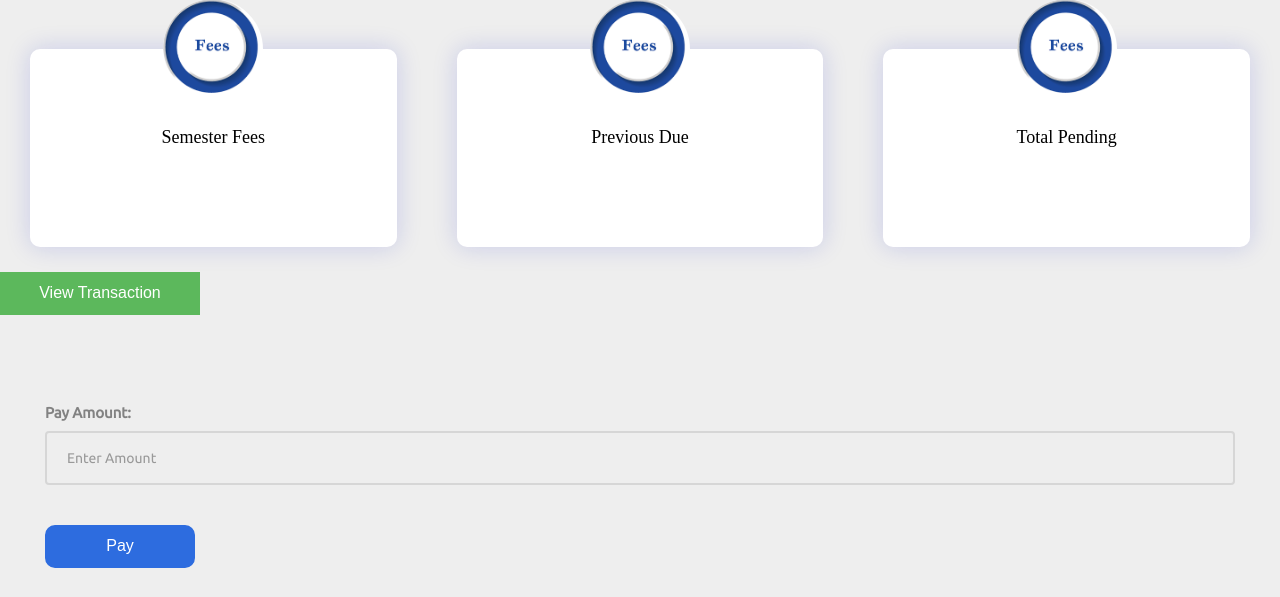
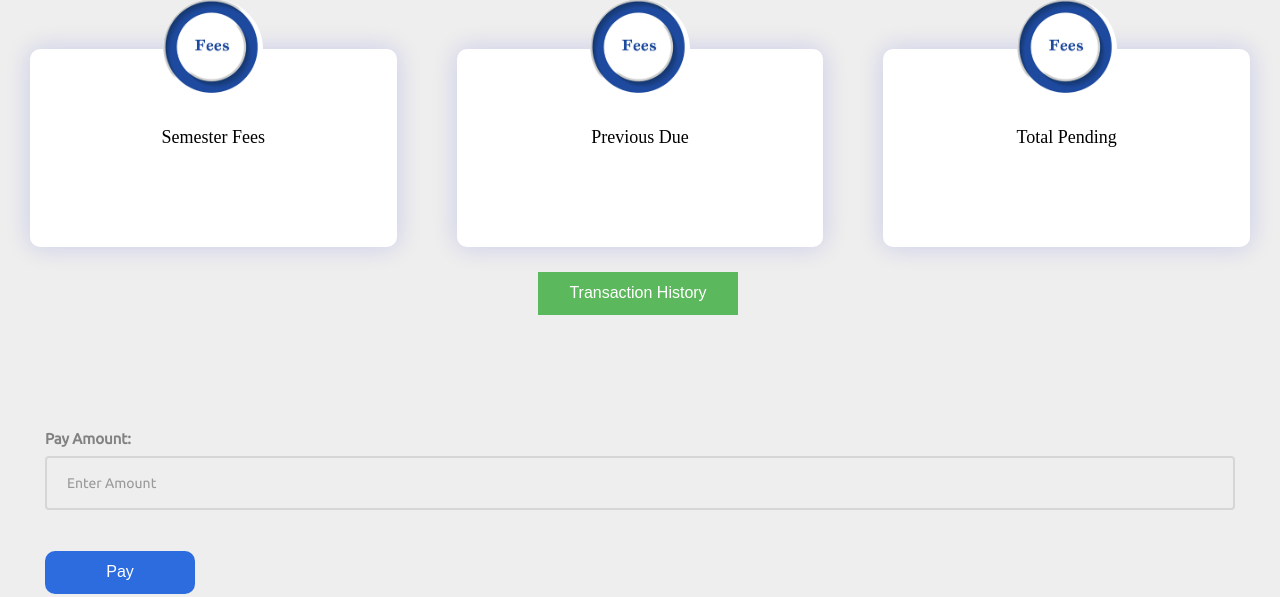
Before and after one commit to justforhost26/AIT1, a Django app: template templates/student_pages/no_dues.html in a window 1280 px wide. Shown: the part 892-1489 px from the top of the page. Run offline with Django 3.2, Linux system fonts and the light colour scheme; the template is opened without the code that fills it, so the values that code supplies are empty; some libraries are stand-ins or nearby versions.

Commit message:
Update no_dues.html

```diff
--- a/templates/student_pages/no_dues.html
+++ b/templates/student_pages/no_dues.html
@@ -222,7 +222,7 @@ body {
 
 </div>
   <br>
-      <a href="{% url 'transactions' %}" class="btn btn-success ml-4" style="width:200px;border-radius:0px;">View Transaction</a>
+    <center>  <a href="{% url 'transactions' %}" class="btn btn-success ml-4" style="width:200px;border-radius:0px;">Transaction History</a></center>
 
     <br>
 <br>
```
